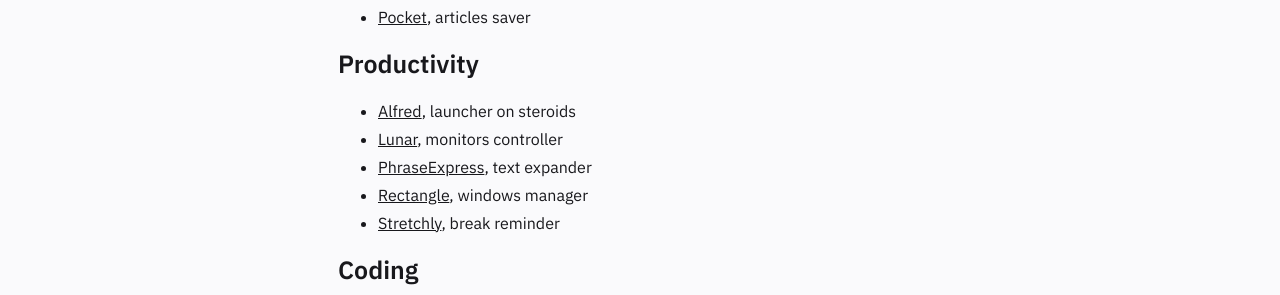
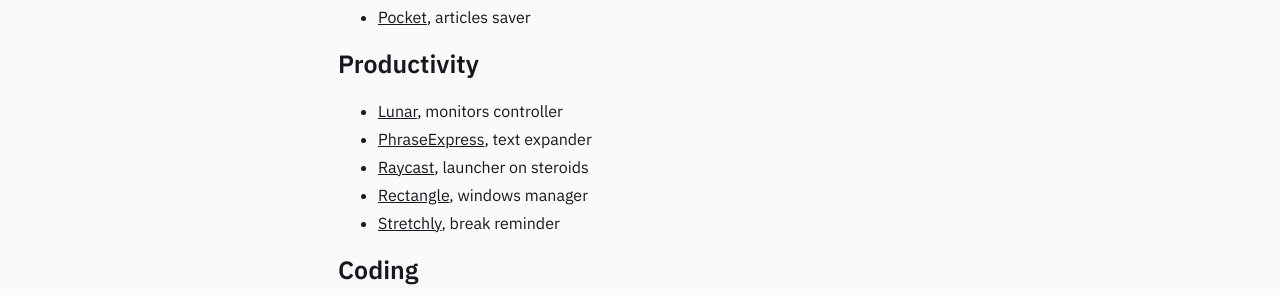
Before and after one commit to one-data-cookie/one-data-cookie.github.io, a Jekyll site: the page built from pages/uses.md, in a window 1280 px wide. Shown: the part 917-1212 px from the top of the page. Built offline with Jekyll 4.4.1, drawn with Linux system fonts in a browser that asks for light colours.

Commit message:
Replace Alfred with Raycast

```diff
--- a/pages/uses.md
+++ b/pages/uses.md
@@ -34,9 +34,9 @@
 - [Pocket](https://getpocket.com/), articles saver
 
 ### Productivity
-- [Alfred](https://www.alfredapp.com/), launcher on steroids
 - [Lunar](https://lunar.fyi/), monitors controller
 - [PhraseExpress](https://www.phraseexpress.com/), text expander
+- [Raycast](https://www.raycast.com/), launcher on steroids
 - [Rectangle](https://rectangleapp.com/), windows manager
 - [Stretchly](https://hovancik.net/stretchly/), break reminder
 
```
